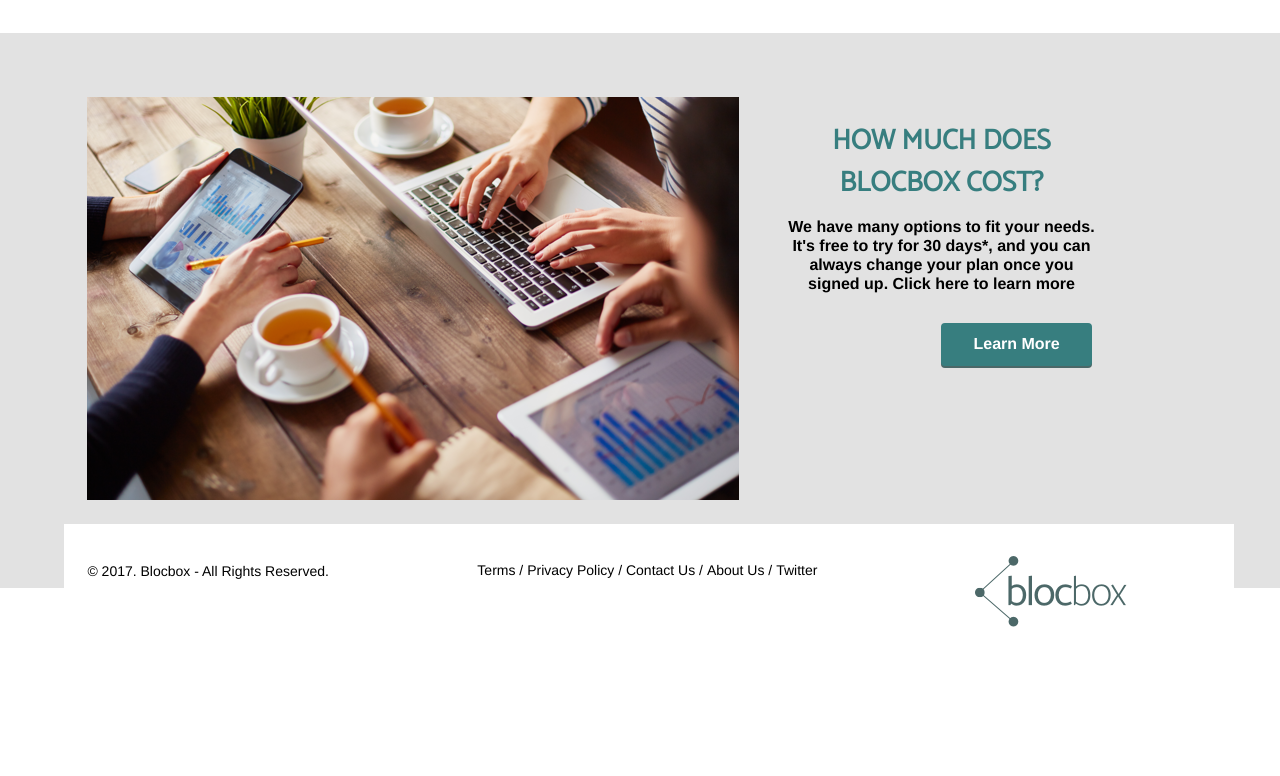
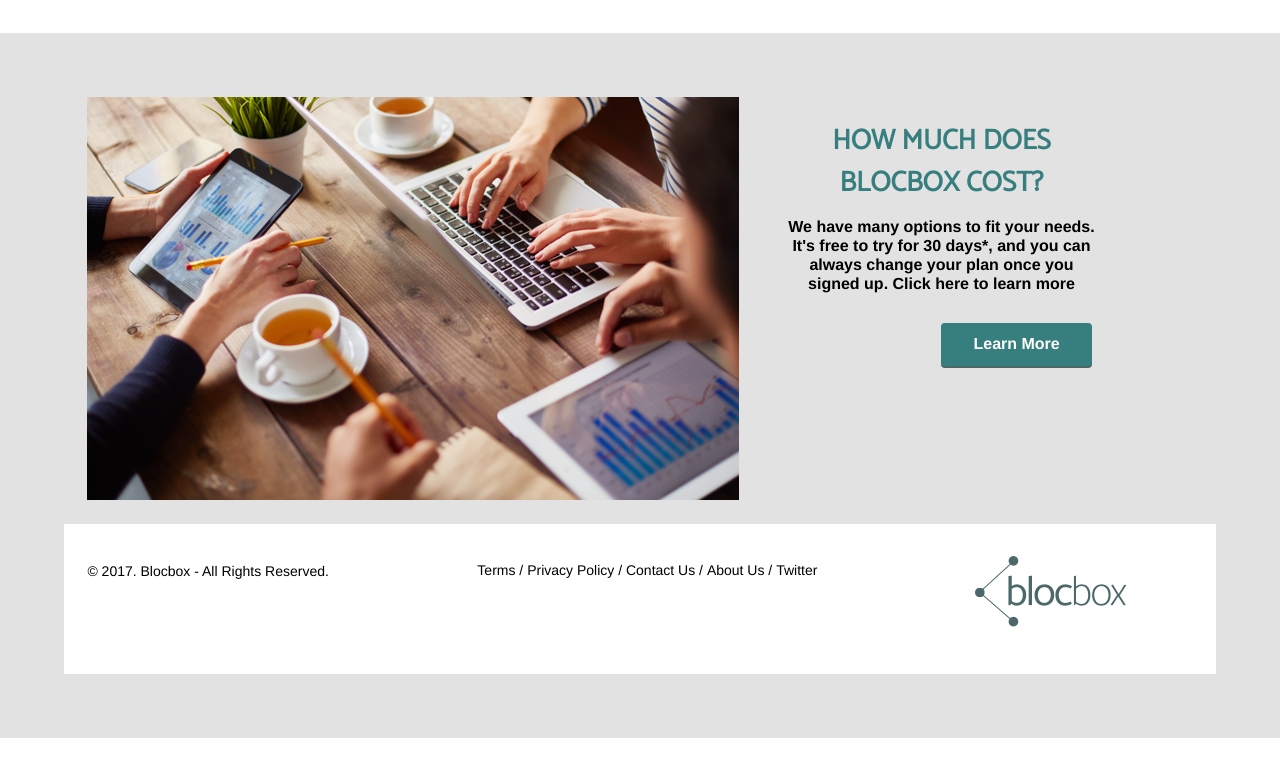
Before and after one commit to Lucypaije/Blocbox, a plain HTML site: page index.html in a window 1280 px wide. Shown: the part 1648-2424 px from the top of the page. Before the commit the page ends 2300 px from the top, so only its background shows below. Drawn offline with nearby package versions, Linux system fonts and the light colour scheme; a web font is replaced by a local one.

Commit message:
CSS edits

```diff
--- a/css/style.css
+++ b/css/style.css
@@ -213,20 +213,17 @@
    background-color: #e2e2e2;
    padding:4em;
    text-align: center;
-   position:relative;
-   text-decoration: none;
+   position: relative;
 }
 
 .pricing li {
    list-style-type: none;
    display: inline-block;
-   text-decoration: none;
 }
 
 .pricing h2 {
    font-weight: bold;
    line-height: 1.5;
-   text-decoration: none;
 }
 .pricing li p {
    margin-top: 8px;
@@ -236,12 +233,13 @@
    color: #000000;
 }
 
+
  /* FOOTER */
  footer {
    background-color: #FFFFFF;
    color: #000000;
    height: 150px;
-   position: absolute;
+   position: relative;
    overflow: hidden;
    z-index: 0;
  }
```
